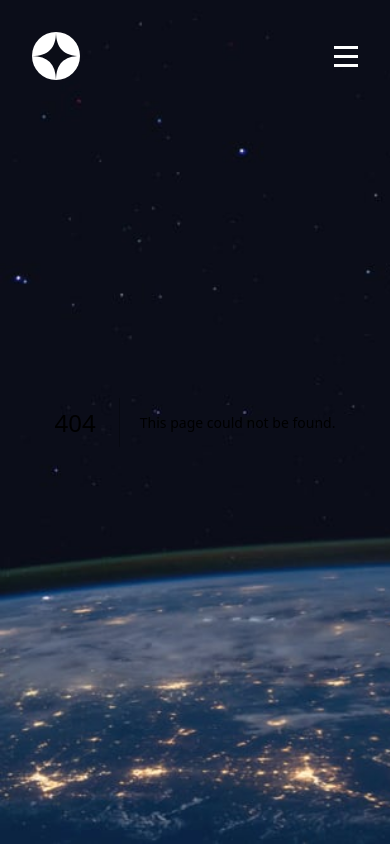
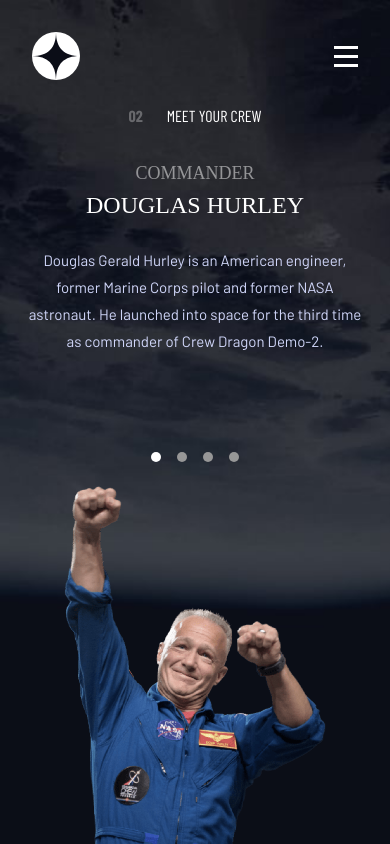
Before and after one commit to wendykrwn/space-tourism, a Next.js app: page /crew in a window 390 px wide. Before the commit this address had no page. Built offline with nearby package versions, Linux system fonts and the light colour scheme; a web font is replaced by a local one.

Commit message:
page crew mobile

```diff
--- /dev/null
+++ b/src/app/crew/layout.tsx
@@ -0,0 +1,15 @@
+export default function Layout ({children}: {children:React.ReactNode}){
+    const bgDesktop = "lg:bg-[url('/assets/crew/background-crew-desktop.jpg')]"
+    const bgTablet = "md:bg-[url('/assets/crew/background-crew-tablet.jpg')]"
+    const bgMobile= "bg-[url('/assets/crew/background-crew-mobile.jpg')]"
+
+    return (
+        <div
+        className={`h-full min-h-screen bg-cover ${bgMobile} ${bgTablet} ${bgDesktop}
+            pt-[80px] md:pt-[144px]
+        `}
+        >
+            {children}
+        </div>
+    )
+}
--- /dev/null
+++ b/src/app/crew/page.tsx
@@ -0,0 +1,39 @@
+"use client";
+
+import StepTitle from "../ui/components/stepTitle"
+import {crew} from "../data.json"
+import { useState } from "react"
+import Image from "next/image";
+import Pagination from "../ui/components/crew/pagination";
+const Crew = () => {
+    const [currCrewIndex, setCurrCrewIndex] = useState(0)
+    return (
+        <div className="p-6 h-full flex flex-col lg:max-w-[1110px] lg:px-0 mx-auto" >
+            <StepTitle number="02" text="Meet your crew"/>
+            <div className=" h-full grid grid-rows-2">
+                <div className="grid pb-6 content-between">
+                    <div>
+                        <div className="text-center mt-8">
+                            <h4 className="text-preset-4 uppercase text-white/50 text-[18px]">{crew[currCrewIndex]?.role}</h4>
+                            <p className="text-preset-3 uppercase text-white mb-6">{crew[currCrewIndex]?.name}</p>
+                            <p className="text-preset-9">{crew[currCrewIndex]?.bio}</p>
+                        </div>
+                    </div>
+                    <Pagination currIndex={currCrewIndex} setCurrIndex={setCurrCrewIndex} numberOfPage={crew.length}/>
+                </div>
+                <div className="w-full flex justify-center items-end ">
+                    <Image
+                        src={crew[currCrewIndex]?.images?.png}
+                        alt={`image of ${crew[currCrewIndex]?.name}`}
+                        width={340}
+                        height={340}
+                        className="w-auto h-full"
+                    />
+                </div>
+            </div>
+
+        </div>
+    )
+}
+
+export default Crew
--- a/src/app/destination/page.tsx
+++ b/src/app/destination/page.tsx
@@ -5,14 +5,14 @@ import { destinations } from "../data.json"
 import Statistic from "../ui/components/destination/statistic"
 import { useState } from "react"
 import TabNav from "../ui/components/destination/tabNav";
+import StepTitle from "../ui/components/stepTitle";
+
 const Destination = () => {
     const destinationNames = destinations.map(val=>val.name)
     const [currDestIndex, setCurrDestIndex] = useState(0)
     return (
     <div className="p-6 h-full flex flex-col lg:max-w-[1110px] lg:px-0 mx-auto" >
-        <div className="uppercase text-white flex justify-center md:justify-start tracking-[15%] gap-x-6">
-            <span className="font-secondary font-bold text-[16px] text-white/30 md:text-[20px] ">01</span> <span className="font-secondary text-[16px] md:text-[20px]">Pick your destination</span>
-        </div>
+        <StepTitle number="01" text="Pick your destination"/>
         <div className="flex flex-col h-full lg:flex-row lg:justify-around items-center">
             <div className="w-full lg:w-auto flex justify-center items-center p-8 lg:p-0">
                 <Image
--- /dev/null
+++ b/src/app/ui/components/crew/pagination.tsx
@@ -0,0 +1,19 @@
+const Pagination = ({currIndex,setCurrIndex, numberOfPage}:{currIndex : number, numberOfPage:number, setCurrIndex: Function}) => {
+    return (
+        <div className="flex justify-center gap-x-4">
+            {
+                [...Array(numberOfPage)].map((val,index)=>{
+                    return (
+                        <button
+                            key={index}
+                            onClick={()=>{setCurrIndex(index)}}
+                            className={`w-[10px] h-[10px] cursor-pointer transition-all rounded-full hover:bg-white ${currIndex == index ? "bg-white" : "bg-[#979797]"}`}
+                        />
+                    )
+                })
+            }
+        </div>
+    )
+}
+
+export default Pagination
--- a/src/app/ui/components/destination/tabNav.tsx
+++ b/src/app/ui/components/destination/tabNav.tsx
@@ -3,7 +3,7 @@ const TabNav = ({destinationNames, currDestIndex, handleIndexDest}:{destinationN
         <div className="flex justify-around lg:flex-row md:justify-center md:gap-x-8 lg:justify-start lg:gap-x-8 preset-8 lg:w-auto
         ">
             {
-                destinationNames?.map((destination,index) => <button onClick={()=>{handleIndexDest(index)}} className={`relative uppercase flex h-8 before:h-[3px] before:w-full before:absolute before:bottom-0 ${ destinationNames[currDestIndex] == destination ? "before:bg-white" : "hover:before:bg-white/50 before:bg-transparent"} `}>
+                destinationNames?.map((destination,index) => <button key={destination} onClick={()=>{handleIndexDest(index)}} className={`relative uppercase flex h-8 before:h-[3px] before:w-full before:absolute before:bottom-0 ${ destinationNames[currDestIndex] == destination ? "before:bg-white" : "hover:before:bg-white/50 before:bg-transparent"} `}>
                     {destination}
                 </button>)
             }
```
